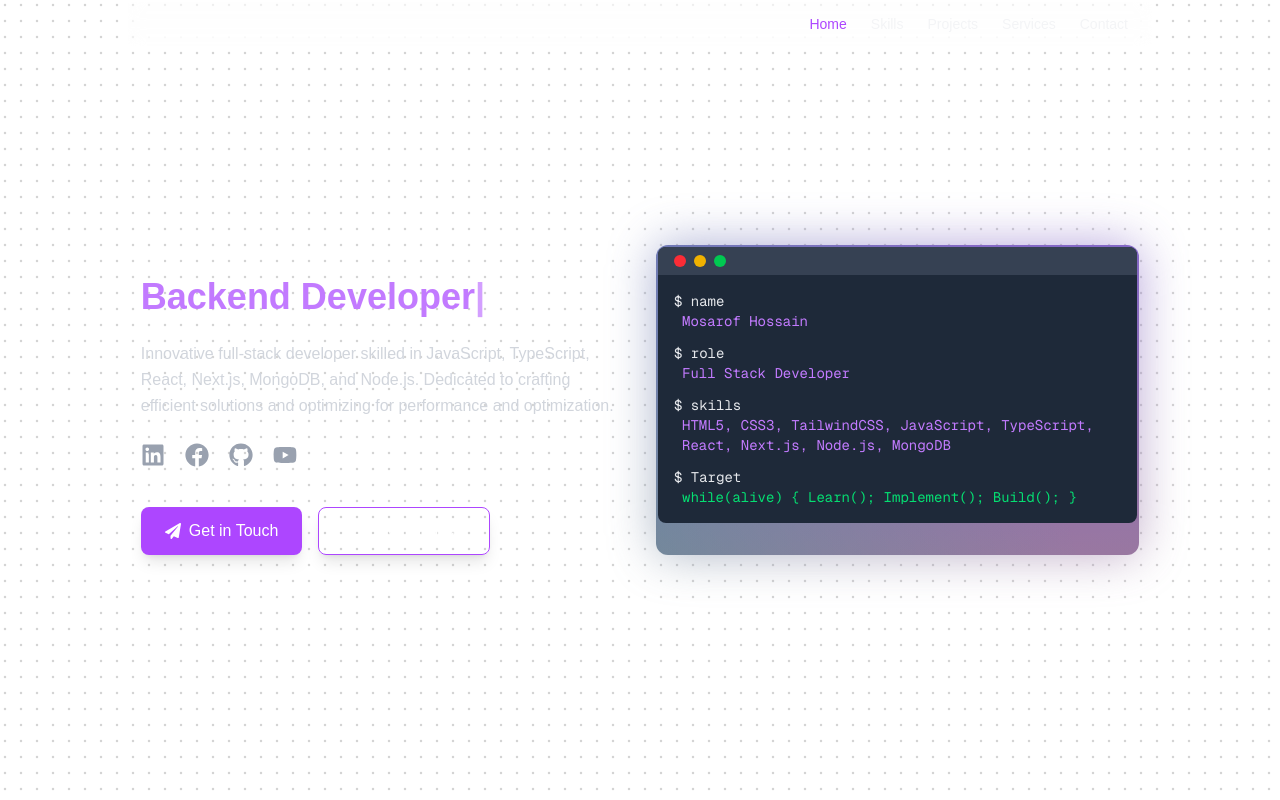
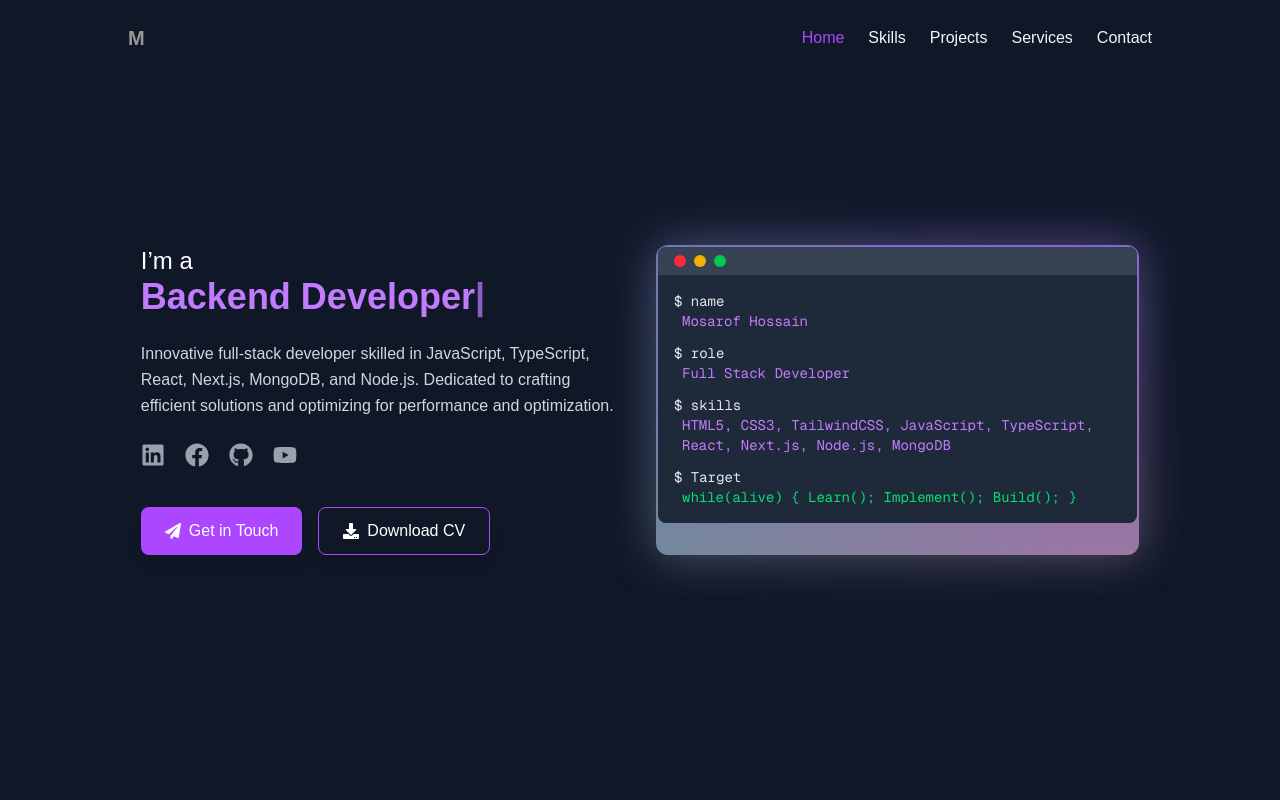
Before and after one commit to dev-mosarof66/PORTFOLIO, a Next.js app: page / in a window 1280 px wide. Shown: the top 800 px of the page. Built offline with nearby package versions, Linux system fonts and the light colour scheme.

Commit message:
hero design changed

```diff
--- a/src/components/home.tsx
+++ b/src/components/home.tsx
@@ -12,7 +12,6 @@ import { ReactTyped } from "react-typed";
 import { motion } from "motion/react";
 import Link from "next/link";
 import { BackgroundGradient } from "./ui/background-gradient";
-import { HeroHighlight } from "./ui/hero-highlight";
 
 const Hero = () => {
   const socialLinks = [
@@ -40,8 +39,8 @@ const Hero = () => {
 
   const handleCVDownload = () => {
     const link = document.createElement("a");
-    link.href = "/Mosarof_Hossain_Resume.pdf";
-    link.download = "Mosarof_Hossain_CV.pdf";
+    link.href = "/Mosarof_Hossain.pdf";
+    link.download = "Mosarof_Hossain.pdf";
     document.body.appendChild(link);
     link.click();
     document.body.removeChild(link);
@@ -50,10 +49,9 @@ const Hero = () => {
   return (
     <section
       id="Home"
-      className="w-full min-h-screen bg-gray-900 text-white"
+      className="w-full min-h-screen flex items-center justify-center bg-gray-900 text-white"
     >
-      <HeroHighlight className="w-full h-full">
-        <div className="w-full h-full lg:flex lg:items-center lg:justify-center py-24 px-4">
+       <div className="w-full h-full lg:flex lg:items-center lg:justify-center py-24 px-4">
           <div className="w-full sm:w-[90%] lg:w-[80%] mx-auto grid grid-cols-1 lg:grid-cols-2 gap-6 sm:gap-8">
             {/* LEFT SIDE */}
             <motion.div
@@ -184,7 +182,6 @@ const Hero = () => {
             </motion.div>
           </div>
         </div>
-      </HeroHighlight>
     </section>
   );
 };
--- a/src/components/navbar.tsx
+++ b/src/components/navbar.tsx
@@ -33,7 +33,6 @@ const Navbar = () => {
       (entries) => {
         entries.forEach((entry) => {
           if (entry.isIntersecting) {
-            console.log('the section is running now: ',entry.target.id)
             setActiveTab(entry.target.id);
           }
         });
@@ -57,11 +56,11 @@ const Navbar = () => {
     <motion.div
       initial={{ opacity: 0 }}
       animate={{ opacity: 1 }}
-      className="w-full flex items-center justify-center fixed my-3 z-50"
+      className="w-full flex items-center justify-center fixed z-50 backdrop-blur-sm py-6"
     >
-      <div className="w-full sm:w-[90%] lg:w-[80%] mx-auto flex items-center justify-between fixed backdrop-blur-sm mt-6 py-3 px-6">
+      <div className="w-full sm:w-[90%] lg:w-[80%] mx-auto flex items-center justify-between ">
         {/* Logo */}
-        <h1 className="text-xl font-bold">{""}</h1>
+        <h1 className="text-xl font-bold">{"M"}</h1>
 
         {/* Mobile Menu Icon */}
         <div className="block md:hidden cursor-pointer">
@@ -78,7 +77,7 @@ const Navbar = () => {
             <p
               key={item}
               onClick={() => scrollToSection(item)}
-              className={`cursor-pointer text-sm transition-colors duration-300 ${
+              className={`cursor-pointer text-sm sm:text-base transition-colors duration-300 ${
                 activeTab === item
                   ? "text-purple-500 hover:text-purple-500/80"
                   : "text-gray-100 hover:text-gray-100/80"
```
